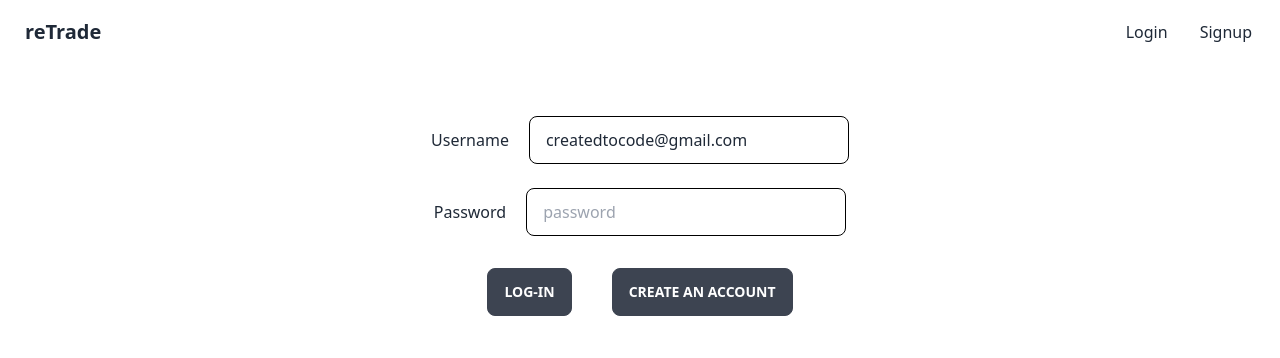
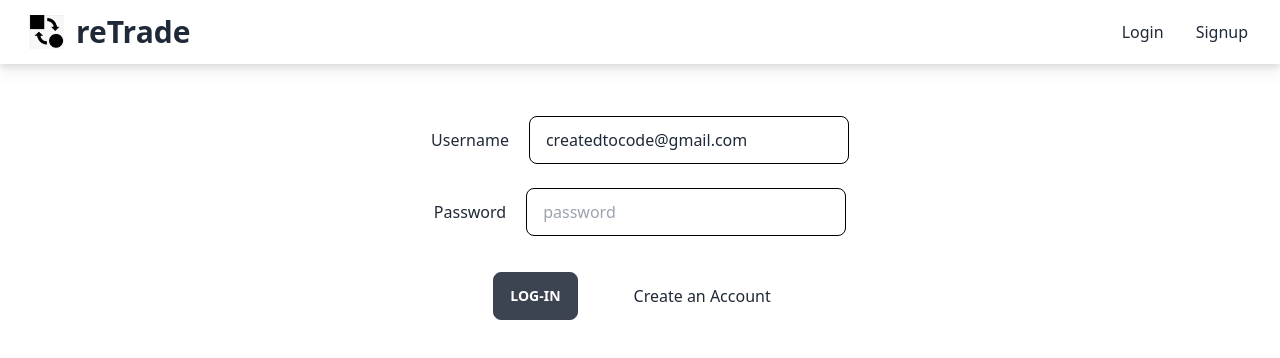
Before and after one commit to manishya1669/retrade, a React (Vite) app: page /login in a window 1280 px wide. Shown: the top 358 px of the page. Built offline with nearby package versions, Linux system fonts and the light colour scheme; what pocketbase would draw is missing.

Commit message:
added changes to navbar and login buttons

```diff
--- a/src/components/Navbar.jsx
+++ b/src/components/Navbar.jsx
@@ -2,6 +2,7 @@ import { FaSignInAlt, FaSignOutAlt, FaUser } from "react-icons/fa";
 import { json, Link, useNavigate } from "react-router-dom";
 import { useSelector, useDispatch } from "react-redux";
 import { logout, reset } from "../features/auth/authSlice";
+import logo from '../components/images/reTrade.jpg'
 
 const Navbar = () => {
   const navigate = useNavigate();
@@ -16,10 +17,11 @@ const Navbar = () => {
     navigate("/");
   };
   return (
-    <div className="navbar bg-base-100">
+    <div className=" navbar px-3 bg-base-100 drop-shadow-lg">
       <div className="flex-1">
-        <a className="btn btn-ghost normal-case text-xl">
-          <Link to="/">reTrade</Link>
+        <a className=" flex items-center gap-3 btn btn-ghost normal-case text-xl">
+          <img src={logo} width={35} height={35} alt="" />
+          <Link className=" md:text-3xl text-xl" to="/">reTrade</Link>
         </a>
       </div>
       <div className="flex-none">
@@ -29,10 +31,10 @@ const Navbar = () => {
             </button>
           : <ul className="menu menu-horizontal px-1">
               <li>
-                <Link to="/Login">Login</Link>
+                <Link className=" md:text-md" to="/Login">Login</Link>
               </li>
               <li>
-                <Link to="/Register">Signup</Link>
+                <Link className=" md:text-md" to="/Register">Signup</Link>
               </li>
             </ul>}
       </div>
--- a/src/pages/Login.jsx
+++ b/src/pages/Login.jsx
@@ -84,7 +84,7 @@ const Login = () => {
         <button className="btn" type="submit">
           Log-In
         </button>
-        <button className="btn">Create an Account</button>
+        <button className=" hover:bg-slate-200 p-4 rounded-xl">Create an Account</button>
       </div>
     </form>
   );
--- a/src/pages/Register.jsx
+++ b/src/pages/Register.jsx
@@ -78,7 +78,7 @@ const Register = () => {
         <label htmlFor="passwd">Password</label>
         <input
           id="passwd"
-          type="text"
+          type="password"
           placeholder="password"
           value={password}
           name="password"
@@ -90,7 +90,7 @@ const Register = () => {
         <label htmlFor="cpasswd">Confirm Password</label>
         <input
           id="cpasswd"
-          type="text"
+          type="password"
           placeholder="confirm password"
           value={passwordConfirm}
           name="passwordConfirm"
```
Also changed, not shown: src/components/images/reTrade.jpg (added).
